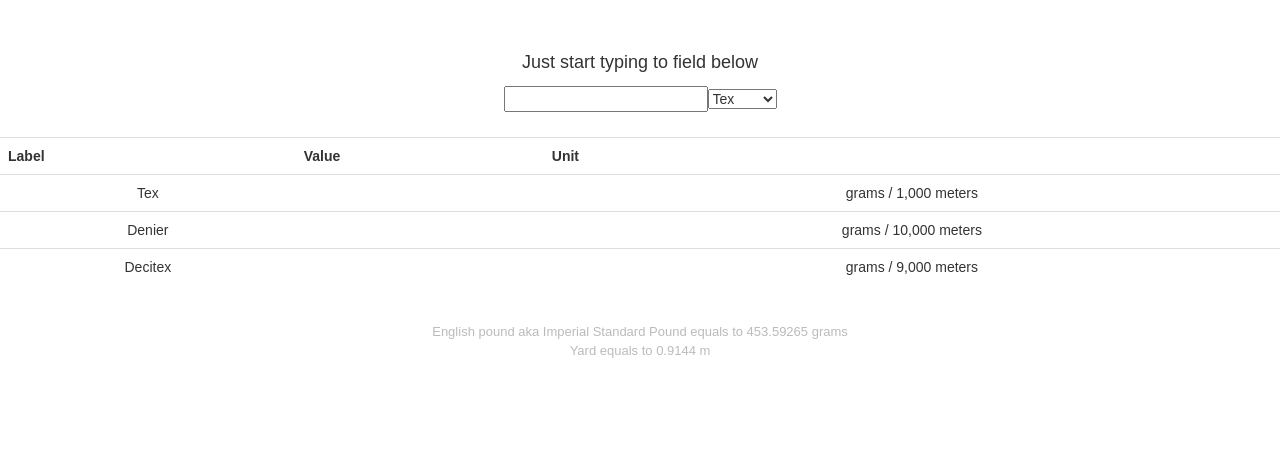
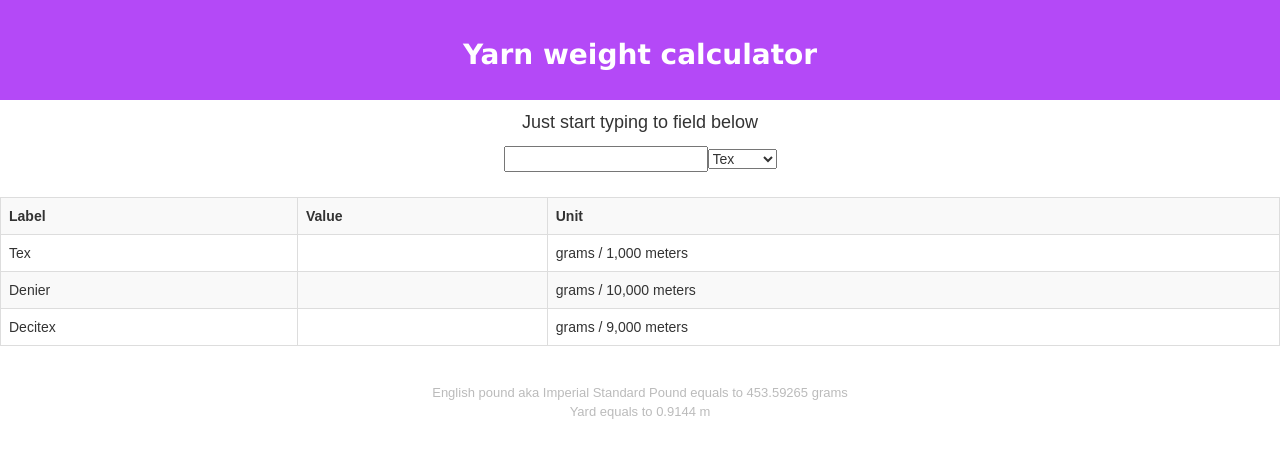
Before and after one commit to jselin/planner, a React (Create React App) app: page / in a window 1280 px wide. Shown: the top 458 px of the page. Built offline with nearby package versions, Linux system fonts and the light colour scheme.

Commit message:
Trying to get styling right with little success

```diff
--- a/src/App.css
+++ b/src/App.css
@@ -2,19 +2,21 @@
   text-align: center;
 }
 
-
 .App-header {
-  background-color: rgb(q180, 73, 247);
-  height: 50px;
+  background-color: rgb(180, 73, 247);
+  height: 100px;
   padding: 20px;
   color: white;
 }
 
 .App-title {
-  font-size: 1.5em;
+  font-size: 2em;
+  font-family: 'Lucida Sans', 'Lucida Sans Regular', 'Lucida Grande', 'Lucida Sans Unicode', Geneva, Verdana, sans-serif;
+  font-weight: bold
 }
 
 .App-intro {
+  margin: 10px;
   font-size: large;
 }
 
@@ -31,12 +33,16 @@
   color: #555555;
 }
 
-.Yarn-results {
-  margin-left: 30px;
-  text-align: left;
-}
-
 .Bottom-legend{
   font-size: small;
   color: #bbbbbb;
 }
+
+.Result-Table {
+  text-align: left;
+  width: 100%;
+  padding: 30px;
+}
+
+th, td {
+}
--- a/src/App.js
+++ b/src/App.js
@@ -84,7 +84,7 @@ class App extends Component {
           </select>
         </form>
         <br />
-        <Table>
+        <Table striped bordered hove className="Result-Table">
           <tbody>
             <tr>
               <th>Label</th>
```
Also changed, not shown: 1 other file (tests, documents, lock files or other folders).
